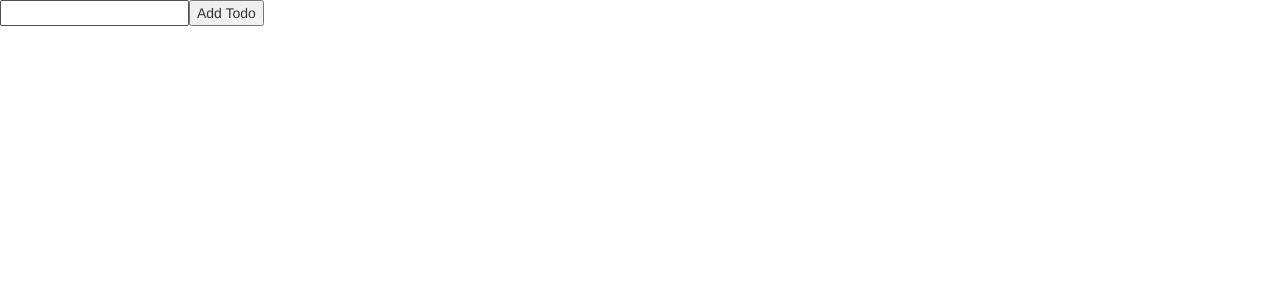
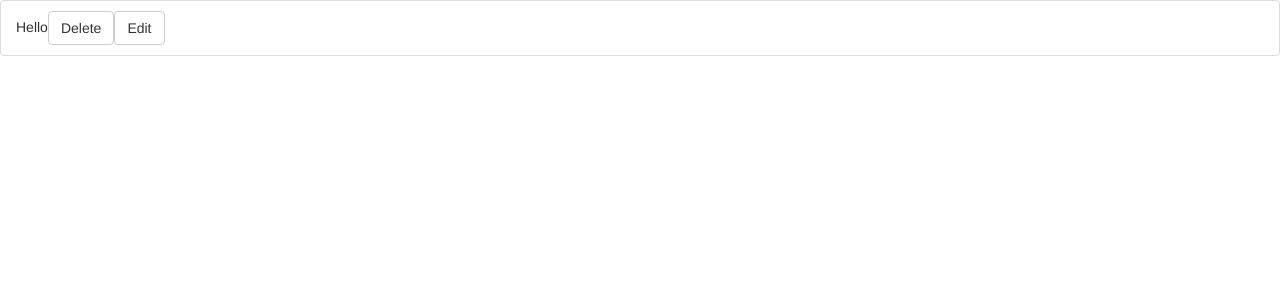
Before and after one commit to shoaibbhimani/learn-redux-tutorial, a React (Create React App) app: page / in a window 1280 px wide. Shown: the top 300 px of the page. Built offline with nearby package versions, Linux system fonts and the light colour scheme.

Commit message:
00 - Boilerplate complete

```diff
--- a/src/components/AddTodo.js
+++ b/src/container/AddTodo.js
@@ -1,4 +1,7 @@
 import React from "react";
+import { connect } from "react-redux";
+
+import { addTodo } from "../actionCreator/todo-action-creator.js";
 
 class AddTodo extends React.Component {
 	addItemToState = e => {
@@ -20,4 +23,4 @@ class AddTodo extends React.Component {
 		);
 	}
 }
-export default AddTodo;
+export default connect(null, { addTodo })(AddTodo);
--- a/src/container/App.js
+++ b/src/container/App.js
@@ -1,10 +1,11 @@
 //packages
 import React, { Component } from "react";
 import { connect } from "react-redux";
+import { Route } from "react-router-dom";
 
 //components
-import AddTodo from "../components/AddTodo.js";
-import TodoItem from "../components/TodoItem.js";
+import AddTodo from "./AddTodo.js";
+import TodoList from "./TodoList.js";
 
 //Action Creators
 
@@ -19,20 +20,8 @@ class App extends Component {
 		const { todos, addTodo, deleteTodo, editTodo } = this.props;
 		return (
 			<div className="App">
-				<AddTodo addTodo={addTodo} />
-				<ul className="list-group">
-					{todos.map((todo, index) => {
-						return (
-							<TodoItem
-								deleteTodo={deleteTodo}
-								editTodo={editTodo}
-								todo={todo}
-								key={index}
-								index={index}
-							/>
-						);
-					})}
-				</ul>
+				<Route path="/newtodo" component={AddTodo} />
+				<Route path="/" component={TodoList} />
 			</div>
 		);
 	}
--- /dev/null
+++ b/src/container/TodoList.js
@@ -0,0 +1,40 @@
+import React from "react";
+import { connect } from "react-redux";
+
+import TodoItem from "../components/TodoItem.js";
+
+import { deleteTodo, editTodo } from "../actionCreator/todo-action-creator.js";
+
+class TodoList extends React.Component {
+	render() {
+		const { todos, deleteTodo, editTodo } = this.props;
+		return (
+			<section>
+				<ul className="list-group">
+					{todos.map((todo, index) => {
+						return (
+							<TodoItem
+								deleteTodo={deleteTodo}
+								editTodo={editTodo}
+								todo={todo}
+								key={index}
+								index={index}
+							/>
+						);
+					})}
+				</ul>
+			</section>
+		);
+	}
+}
+
+const mapStateToProps = state => {
+	return {
+		todos: state.todos
+	};
+};
+
+export default connect(mapStateToProps, {
+	deleteTodo,
+	editTodo
+})(TodoList);
--- a/src/index.js
+++ b/src/index.js
@@ -4,12 +4,15 @@ import ReactDOM from "react-dom";
 import App from "./container/App";
 
 import { Provider } from "react-redux";
+import { BrowserRouter } from "react-router-dom";
 
 import store from "./store/index.js";
 
 ReactDOM.render(
-  <Provider store={store}>
-    <App />
-  </Provider>,
-  document.getElementById("root")
+	<Provider store={store}>
+		<BrowserRouter>
+			<App />
+		</BrowserRouter>
+	</Provider>,
+	document.getElementById("root")
 );
--- a/src/store/todoreducer.js
+++ b/src/store/todoreducer.js
@@ -4,7 +4,7 @@ import {
   EDIT_TODO
 } from "../actionTypes/todo-action-types.js";
 
-const todosReducer = (state = [], action) => {
+const todosReducer = (state = [{ text: "Hello" }], action) => {
   switch (action.type) {
     case ADD_TODO:
       return [...state, action.payload];
```
